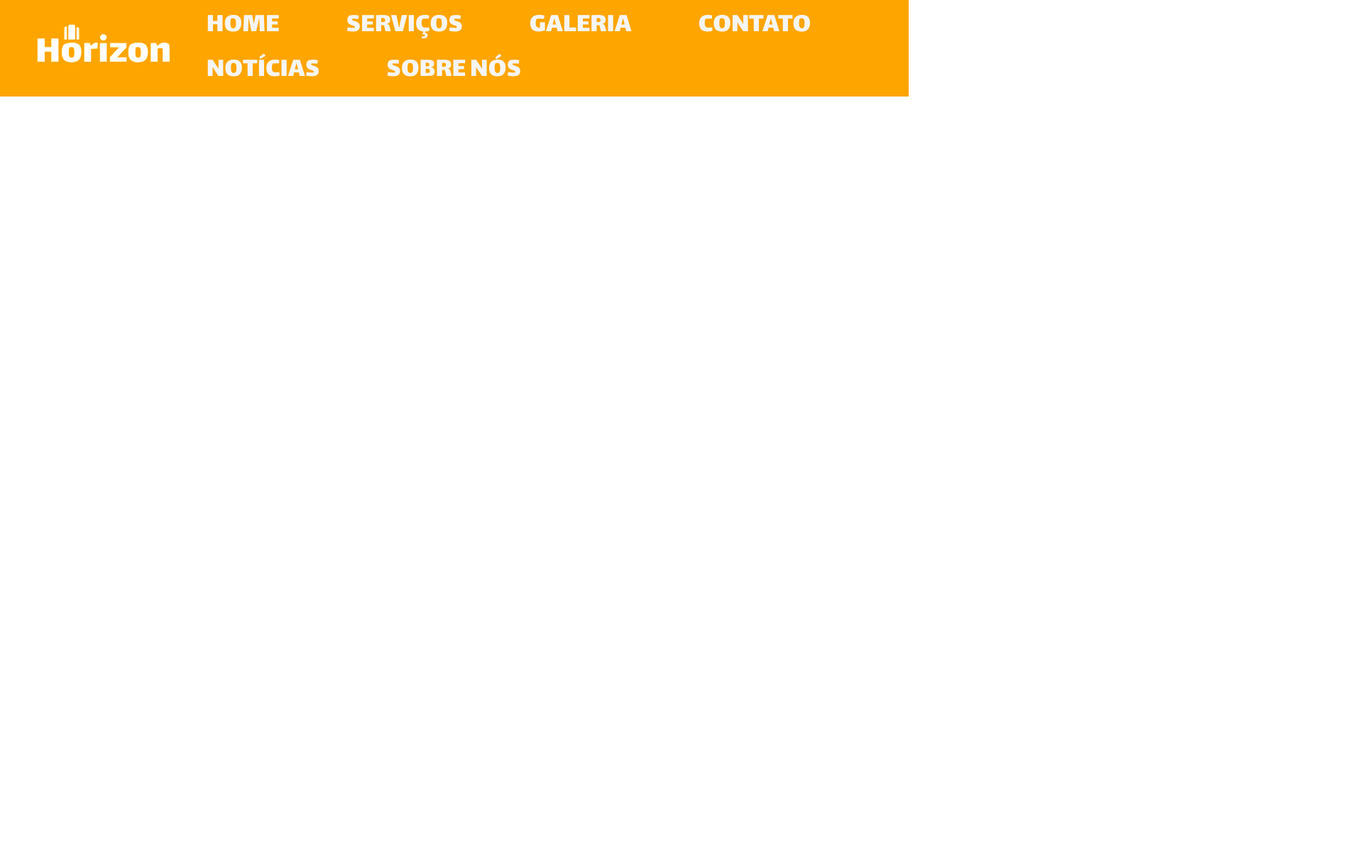
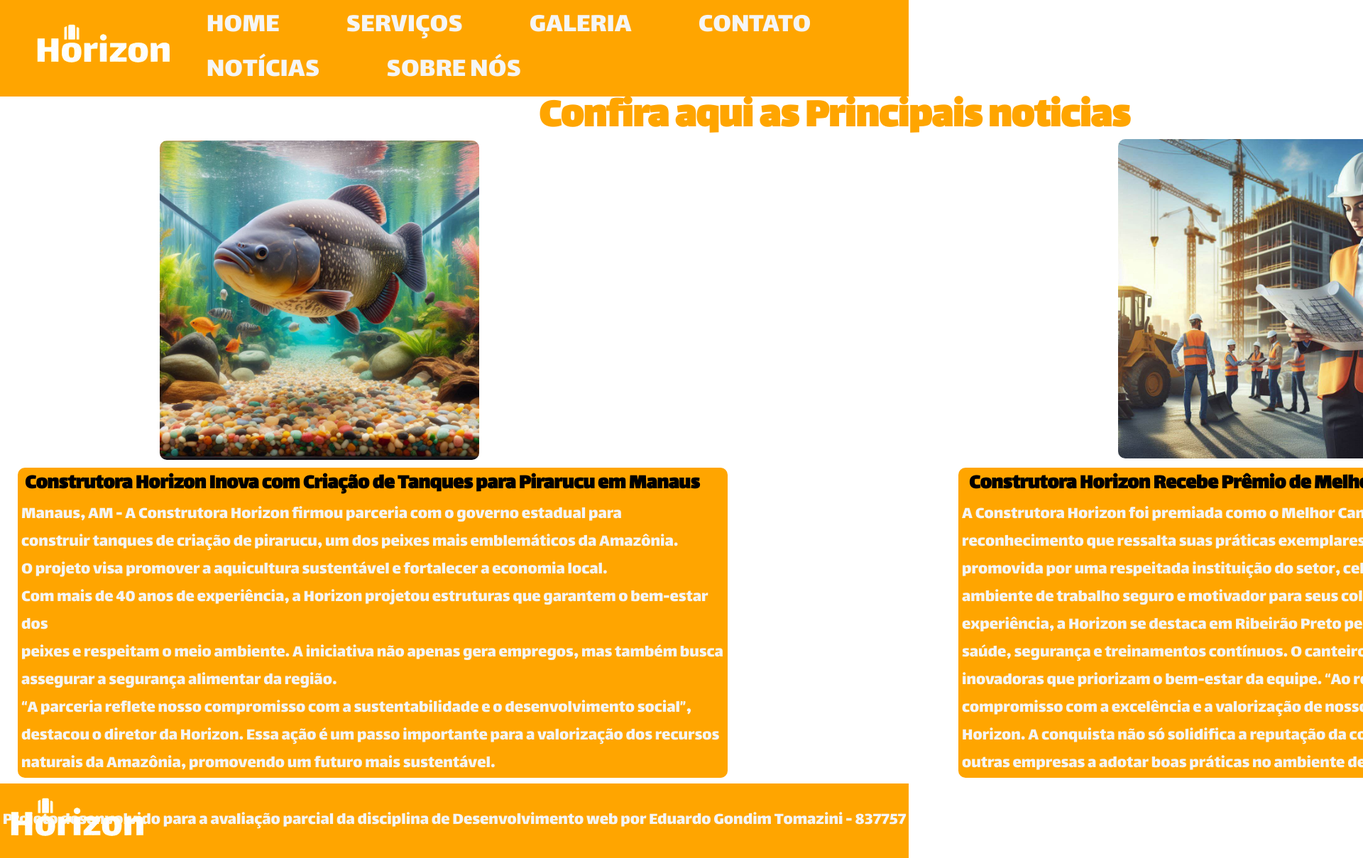
Before and after one commit to EduardoTomazini/HorizonProva, a plain HTML site: page noticias.html in a window 1280 px wide. Shown: the top 1209 px of the page at 71% size, 1920 px wide, since content can reach past the window. Before the commit the page ends 800 px from the top, so only its background shows below. Drawn offline with Linux system fonts and the light colour scheme.

Commit message:
finished noticias.html
finished noticias.html

```diff
--- a/noticias.css
+++ b/noticias.css
@@ -1,41 +1,56 @@
 @import url('https://fonts.googleapis.com/css2?family=Lalezar&display=swap');
-*{
-    margin: 0; /* Define a margem geral do projeto (pois esta na *) */
-    padding: 0; /* Define o espaço entre o conteúdo de um elemento e sua borda */
-    box-sizing: border-box; /* Determina como o tamanho total de um elemento é calculado */
+
+* {
+    margin: 0;
+    /* Define a margem geral do projeto (pois esta na *) */
+    padding: 0;
+    /* Define o espaço entre o conteúdo de um elemento e sua borda */
+    box-sizing: border-box;
+    /* Determina como o tamanho total de um elemento é calculado */
 }
-.container{
-    max-width: 3000px; /* Define a largura máxima do container */
-    display: flex; /* Coloca o container como um container flexível de acordo com o modelo flexbox, ou seja os filhos são tratados como itens flexiveis e são alinhados e distribuidos */
-    align-items: center; /* Alinha os itens filhos ao longo do eixo transversa */
-    justify-content: center; /* Alinha os itens filhos ao longo do eixo principal */
+
+.container {
+    max-width: 3000px;
+    /* Define a largura máxima do container */
+    display: flex;
+    /* Coloca o container como um container flexível de acordo com o modelo flexbox, ou seja os filhos são tratados como itens flexiveis e são alinhados e distribuidos */
+    align-items: center;
+    /* Alinha os itens filhos ao longo do eixo transversa */
+    justify-content: center;
+    /* Alinha os itens filhos ao longo do eixo principal */
 }
-header{
-    background-color:orange;
-    width: 100%; /*Define a largura de um elemento*/
+
+header {
+    background-color: orange;
+    width: 100%;
+    /*Define a largura de um elemento*/
     padding: 5px;
 
 }
-.logo{
+
+.logo {
     width: 20%;
 
 }
-.menu{
+
+.menu {
     width: 75%;
 
     text-transform: uppercase;
 
 }
-.menu nav a{
+
+.menu nav a {
 
     font-size: 40px;
     text-decoration: none;
-    color:whitesmoke;
+    color: whitesmoke;
     padding-right: 90px;
     font-family: "Lalezar", system-ui;
     position: relative;
 }
-.menu nav a::after{
+
+.menu nav a::after {
     content: " ";
     width: 0px;
     height: 4px;
@@ -45,6 +60,87 @@ header{
     left: 0;
     transition: 0.5s;
 }
-.menu nav a:hover::after{
+
+.menu nav a:hover::after {
     width: 50px;
 }
+
+.imagens {
+    width: 450px;
+    margin-left: 225px;
+    border-radius: 10px;
+}
+
+.noticias{
+    display: flex;
+}
+.NoticiaPirarucu{
+    font-family: 'Lalezar', system-ui;
+    font-size: 30px;
+    margin-left: 10px;
+}
+
+.NoticiaObra{
+    font-family: 'Lalezar', system-ui;
+    font-size: 30px;
+    margin-left: 15px;
+}
+
+.parent {
+    display: grid;
+    align-items: center;
+    grid-template-columns: repeat(2, 1fr);
+    grid-template-rows: 60px repeat(2, 1fr);
+    grid-column-gap: 325px;
+    grid-row-gap: 0px;
+}
+
+.div1 {
+    grid-area: 1 / 1 / 2 / 3;
+}
+
+.div2 {
+    grid-area: 2 / 1 / 3 / 2;
+}
+
+.div3 {
+    margin-left: 25px;
+    grid-area: 3 / 1 / 4 / 2;
+    width: 1000px;
+    background-color: orange;
+    border-radius: 10px;
+}
+
+.div4 {
+    grid-area: 2 / 2 / 3 / 3;
+}
+
+.div5 {
+    grid-area: 3 / 2 / 4 / 3;
+    width: 1000px;
+    background-color: orange;
+    border-radius: 10px;
+}
+
+
+.rodape {
+    bottom: 0;
+    position: relative;
+    background-color: orange;
+    display: grid;
+    height: 105px;
+}
+
+.logorodape {
+    position: absolute;
+}
+
+.textorodape {
+    align-self: center;
+    /* Alinhamento vertical em relação ao grid */
+    font-family: "Lalezar", system-ui;
+    color: whitesmoke;
+    font-size: 25px;
+    justify-self: center;
+    /* Alinhamento horizontal em relação ao grid */
+}
--- a/noticias.html
+++ b/noticias.html
@@ -1,11 +1,21 @@
 <!DOCTYPE html>
 <html lang="pt-br">
+
 <head>
     <meta charset="UTF-8">
     <meta name="viewport" content="width=device-width, initial-scale=1.0">
     <link rel="stylesheet" href="noticias.css">
+    <style>
+        .paragrafo{
+            font-family: 'Lalezar', system-ui;
+            font-size: 25px;
+            color: whitesmoke;
+            margin-left: 5px;
+        }
+    </style>
     <title>Horizon Construtora</title>
 </head>
+
 <body>
     <header>
         <div class="container">
@@ -26,7 +36,63 @@
     </header>
     <div class="main_noticias">
 
+        <div class="noticias">
+            <div class="parent">
+                <div class="div1" style="display: flex;">
+                    <h1 style="color: orange; font-size: 60px; font-family:'Lalezar', system-ui; margin: auto;">Confira aqui as Principais noticias</h1>
+                </div>
+                <div class="div2" style="display: flex;">
+                    <img class="imagens" src="images/pirarucu.jpg" alt="Pirarucu em um tanque">
+                </div>
+                <div class="div3">
+                    <h2 class="NoticiaPirarucu">Construtora Horizon Inova com Criação de Tanques para Pirarucu em Manaus </h2>
+                    <p class="paragrafo">
+                        Manaus, AM - A Construtora Horizon firmou parceria com o governo estadual para <br>
+                        construir tanques de criação de pirarucu, um dos peixes mais emblemáticos da Amazônia. <br>
+                        O projeto visa promover a aquicultura sustentável e fortalecer a economia local. <br>
+
+                        Com mais de 40 anos de experiência, a Horizon projetou estruturas que garantem o bem-estar dos <br>
+                        peixes e respeitam o meio ambiente. A iniciativa não apenas gera empregos, mas também busca <br>
+                        assegurar a segurança alimentar da região. <br>
+
+                        “A parceria reflete nosso compromisso com a sustentabilidade e o desenvolvimento social”, <br>
+                        destacou o diretor da Horizon. Essa ação é um passo importante para a valorização dos recursos <br>
+                        naturais da Amazônia, promovendo um futuro mais sustentável. <br>
+                    </p>
+                </div>
+                <div class="div4">
+                    <img class="imagens" src="images/CanteiroDeObra.jpg" alt="Canteiro De Obra">
+                </div>
+                <div class="div5">
+                    <h2 class="NoticiaObra">Construtora Horizon Recebe Prêmio de Melhor Canteiro de Obra para Trabalhar </h2>
+                    <p class="paragrafo">
+                        A Construtora Horizon foi premiada como o Melhor Canteiro de Obra para Trabalhar, um
+                        reconhecimento que ressalta suas práticas exemplares na construção civil. A premiação, promovida
+                        por uma respeitada instituição do setor, celebra empresas que garantem um ambiente de trabalho
+                        seguro e motivador para seus colaboradores.
+
+                        Com mais de 40 anos de experiência, a Horizon se destaca em Ribeirão Preto pela implementação de
+                        programas de saúde, segurança e treinamentos contínuos. O canteiro de obras premiado adota
+                        medidas inovadoras que priorizam o bem-estar da equipe.
+
+                        “Ao receber este prêmio, reafirmamos nosso compromisso com a excelência e a valorização de
+                        nossos profissionais”, declarou o diretor da Horizon. A conquista não só solidifica a reputação
+                        da construtora na região, mas também inspira outras empresas a adotar boas práticas no ambiente
+                        de trabalho.
+                    </p>
+                </div>
+            </div>
+        </div>
+
     </div>
 
+    <footer>
+        <div class="rodape">
+            <img class="logorodape" src="images/logo.png" alt="Horizon Logo">
+            <p class="textorodape">Projeto desenvolvido para a avaliação parcial da disciplina de Desenvolvimento web
+                por Eduardo Gondim Tomazini - 837757</p>
+        </div>
+    </footer>
 </body>
+
 </html>
```
Also changed, not shown: galeria.html (+1 -1 lines), images/CanteiroDeObra.jpg (added), images/pirarucu.jpg (added).
